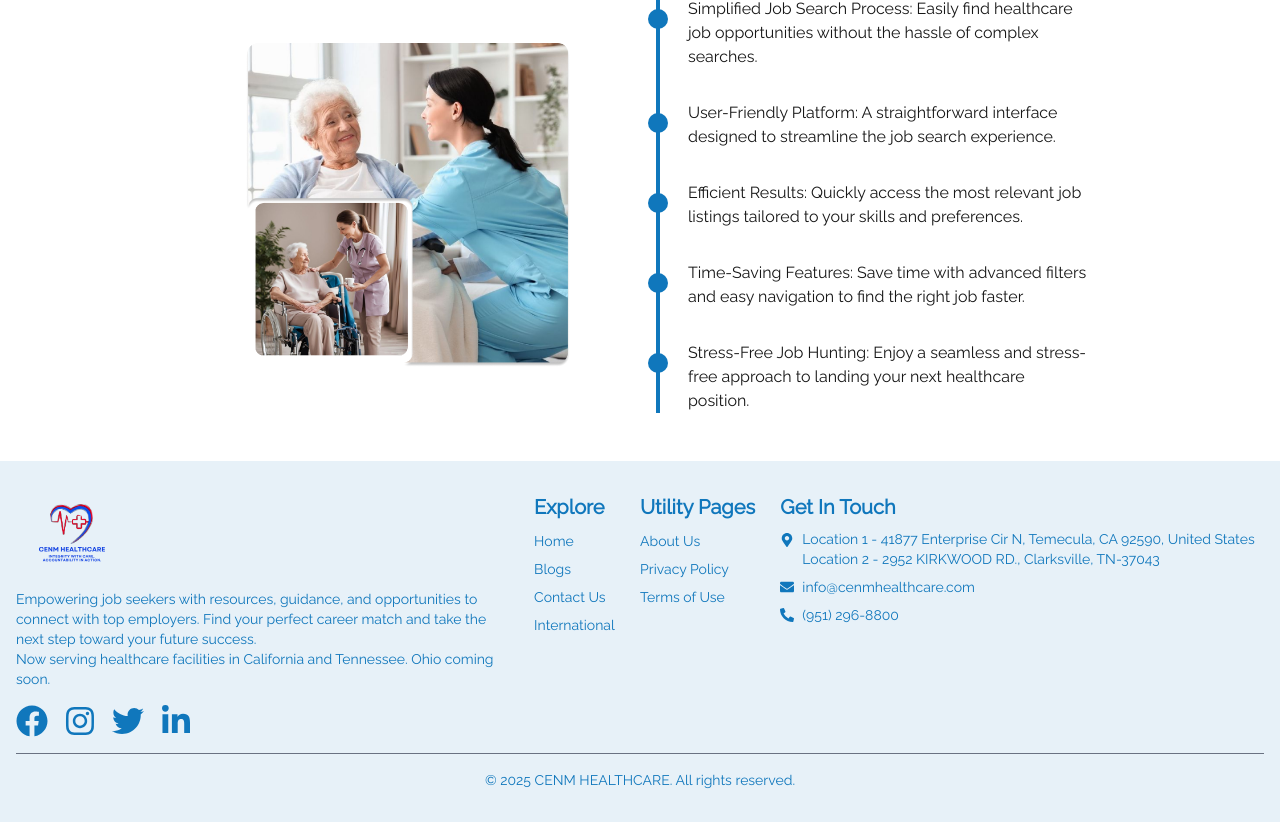
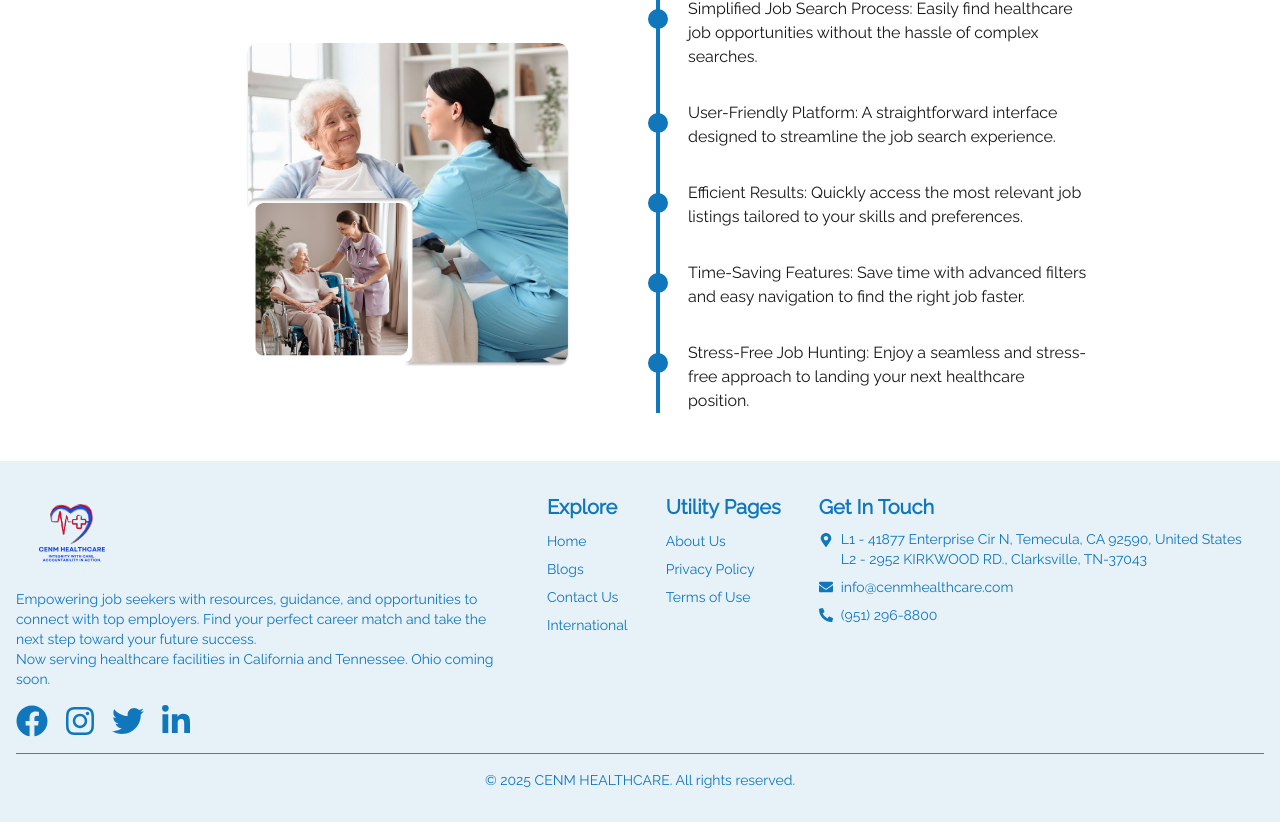
Before and after one commit to shejanNizam/healthcare-web, a Next.js app: page / in a window 1280 px wide. Shown: the part 2303-3125 px from the top of the page. Built offline with nearby package versions, Linux system fonts and the light colour scheme; no server answers; what @ant-design/nextjs-registry would draw is missing.

Commit message:
again change for location

```diff
--- a/src/components/Footer.tsx
+++ b/src/components/Footer.tsx
@@ -147,7 +147,7 @@ const Footer = () => (
                         target="_blank"
                         rel="noopenaer noreferrer"
                       >
-                        Location 1 - 41877 Enterprise Cir N, Temecula, CA 92590,
+                       L1 - 41877 Enterprise Cir N, Temecula, CA 92590,
                         United States
                       </a>
                       <br />
@@ -156,7 +156,7 @@ const Footer = () => (
                         target="_blank"
                         rel="noopener noreferrer"
                       >
-                        Location 2 - 2952 KIRKWOOD RD., Clarksville, TN-37043
+                       L2 - 2952 KIRKWOOD RD., Clarksville, TN-37043
                       </a>
                     </p>
                   </div>
```
